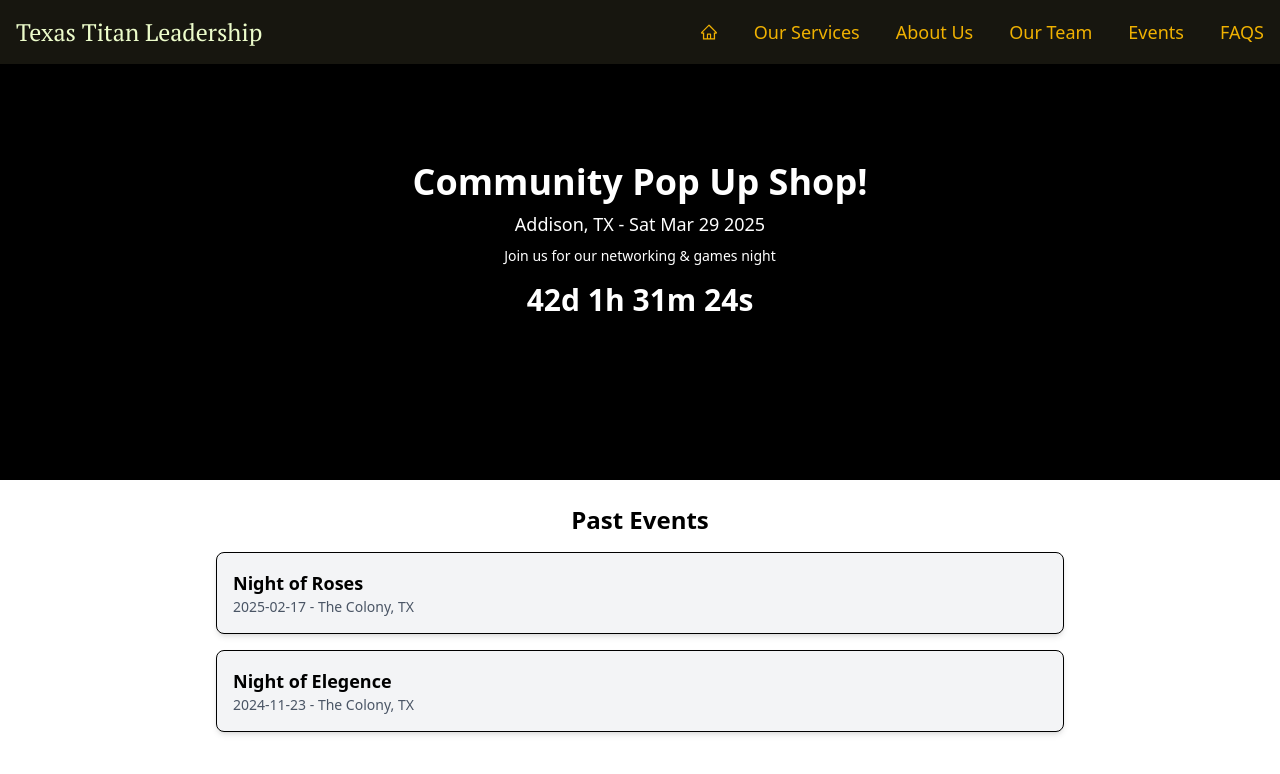
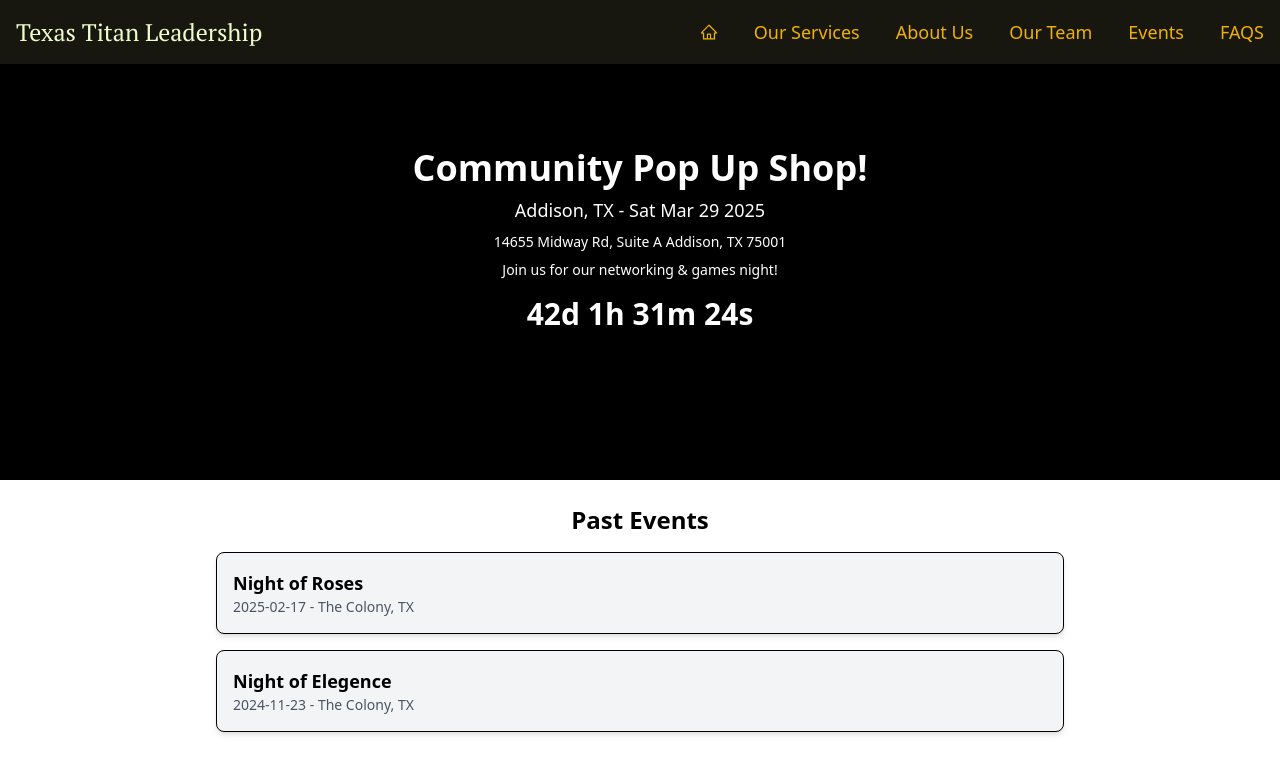
Before and after one commit to onseriocodes/texastitanleadership, a React (Vite) app: page /events in a window 1280 px wide. Shown: the top 774 px of the page. Built offline with nearby package versions, Linux system fonts and the light colour scheme; a web font is replaced by a local one.

Commit message:
Address and exlamation added

```diff
--- a/src/pages/Events.jsx
+++ b/src/pages/Events.jsx
@@ -8,7 +8,8 @@ const EventsPage = () => {
     title: "Community Pop Up Shop!",
     date: "2025-03-29T00:00:00",
     location: "Addison, TX",
-    description: "Join us for our networking & games night",
+    description: "Join us for our networking & games night!",
+    address: "14655 Midway Rd, Suite A Addison, TX 75001",
     image: ttl,
   };
 
@@ -71,8 +72,8 @@ const EventsPage = () => {
             {upcomingEvent.location} -{" "}
             {new Date(upcomingEvent.date).toDateString()}
           </p>
+          <p className="mt-2 text-sm">{upcomingEvent.address}</p>
           <p className="mt-2 text-sm">{upcomingEvent.description}</p>
-
           {timeLeft ? (
             <div className="mt-4 text-3xl font-semibold">
               {timeLeft.days}d {timeLeft.hours}h {timeLeft.minutes}m{" "}
```
